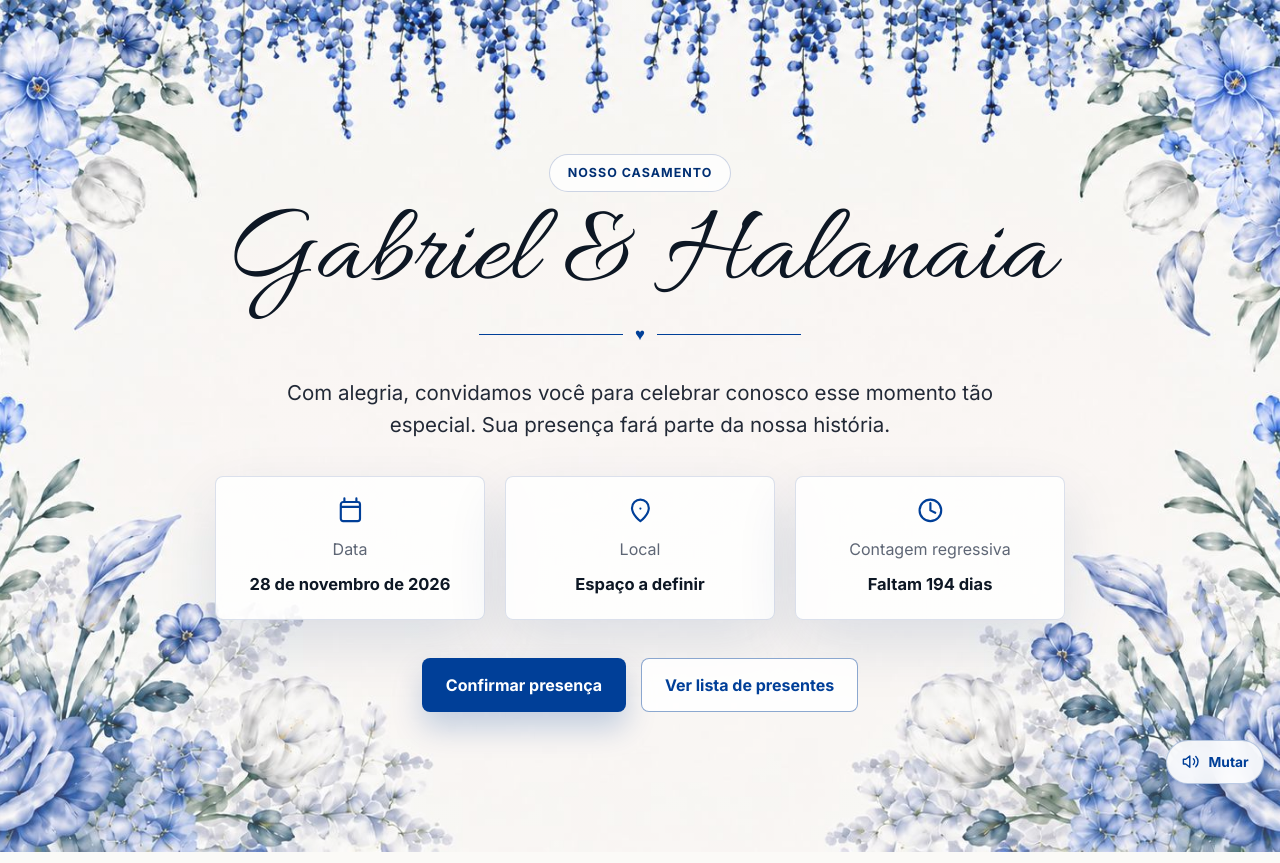
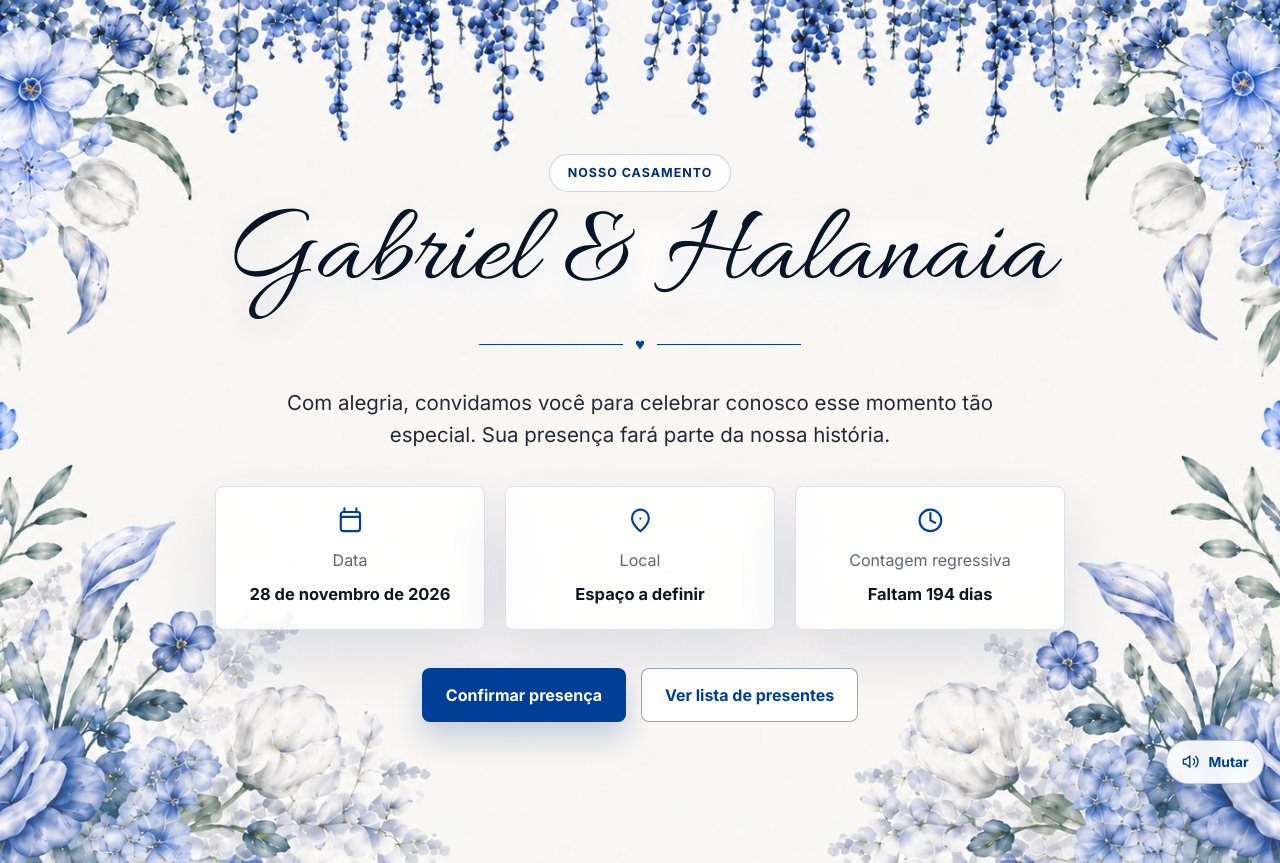
Before and after one commit to GabsDomin/Convite, a website: page index.html in a window 1280 px wide. Shown: the top 863 px of the page. Drawn offline with nearby package versions, Linux system fonts and the light colour scheme; no server answers.

Commit message:
Refine hero title contrast

```diff
--- a/index.html
+++ b/index.html
@@ -18,7 +18,7 @@
     />
     <link rel="icon" type="image/png" href="assets/favicon.png" />
     <link rel="apple-touch-icon" href="assets/favicon.png" />
-    <link rel="stylesheet" href="styles.css?v=20260518-3" />
+    <link rel="stylesheet" href="styles.css?v=20260518-4" />
   </head>
   <body>
     <main>
--- a/styles.css
+++ b/styles.css
@@ -89,12 +89,34 @@ p {
 }
 
 h1 {
+  position: relative;
+  display: inline-block;
   margin: 1rem 0 0.65rem;
-  color: #0d1724;
+  padding: 0 0.18em;
+  color: #071528;
   font-family: var(--script);
   font-size: clamp(4rem, 9vw, 7.1rem);
   font-weight: 400;
   line-height: 0.88;
+  text-shadow:
+    0 1px 0 rgba(255, 255, 255, 0.86),
+    0 12px 30px rgba(0, 47, 115, 0.18);
+}
+
+h1::before {
+  content: "";
+  position: absolute;
+  inset: 18% -3% 8%;
+  z-index: -1;
+  background: linear-gradient(
+    90deg,
+    rgba(255, 255, 255, 0),
+    rgba(255, 255, 255, 0.72) 22%,
+    rgba(255, 255, 255, 0.72) 78%,
+    rgba(255, 255, 255, 0)
+  );
+  filter: blur(10px);
+  pointer-events: none;
 }
 
 h2 {
```
